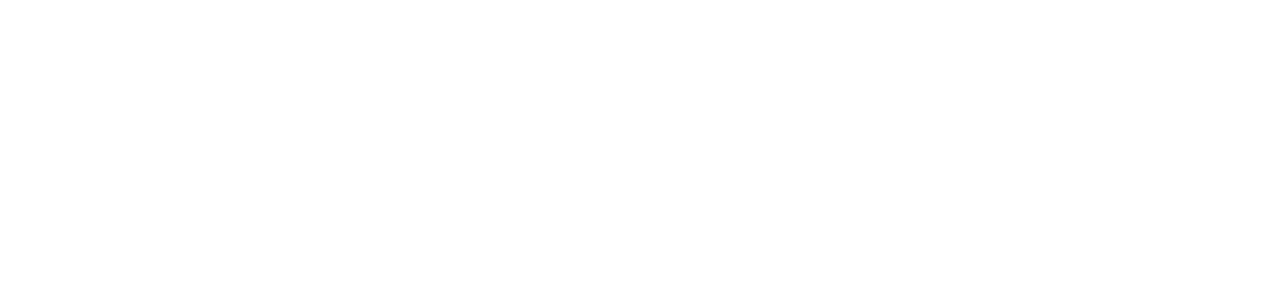
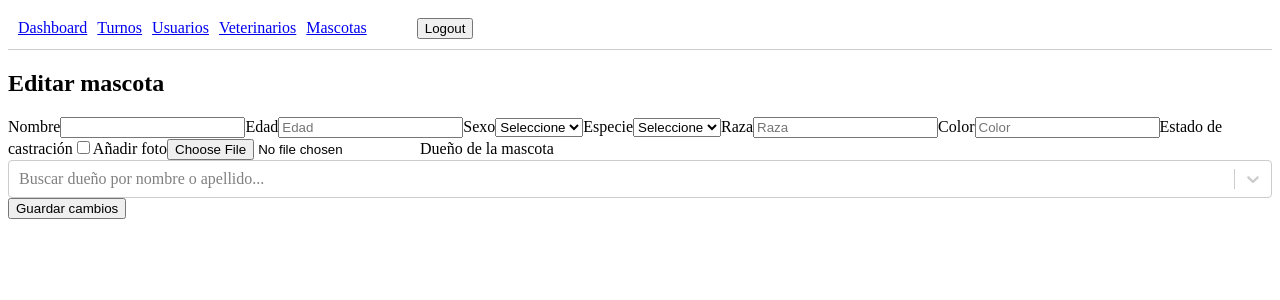
Before and after one commit to MikYY8/VetLink-frontend-web, a React (Vite) app: page /update-pet/1 in a window 1280 px wide. Before the commit this address had no page. Shown: the top 300 px of the page. Built offline with nearby package versions, Linux system fonts and the light colour scheme; no server answers; sample sign-in values are in the browser's storage.

Commit message:
pets can be updated and deleted

```diff
--- a/src/App.jsx
+++ b/src/App.jsx
@@ -11,6 +11,7 @@
 import RegisterPet from "./pages/RegisterPet"
 import UpdateUser from "./pages/UpdateUser"
 import UpdateVet from "./pages/UpdateVet"
+import UpdatePet from "./pages/UpdatePet"
 
 import ProtectedRoute from "./components/ProtectedRoute"
 import PrivateLayout from "./components/PrivateLayout"
@@ -38,6 +39,7 @@
           <Route path="/register-user" element={<RegisterUser />} />
           <Route path="/update-user/:ownerId" element={<UpdateUser />} />
           <Route path="/update-vet/:vetId" element={<UpdateVet />} />
+          <Route path="/update-pet/:petId" element={<UpdatePet />} />
           <Route path="/register-vet" element={<RegisterVet />} />
           <Route path="/register-pet" element={<RegisterPet/>} />
 
--- a/src/pages/Pets.jsx
+++ b/src/pages/Pets.jsx
@@ -1,11 +1,13 @@
 import { useState, useEffect } from "react";
-import {Link } from "react-router-dom";
+import {Link, useNavigate } from "react-router-dom";
 import axios from "axios";
 
 function GetPets(){
     const [pets, setPets] = useState([]);
     const [error, setError] = useState("");
     const [loading, setLoading] = useState(true);
+    const navigate = useNavigate();
+
 
     const fetchPets = async () => {
         const token = localStorage.getItem("token");
@@ -40,23 +42,11 @@
   if (error) return <p style={{ color: "red" }}>{error}</p>;
 
 
-    const handleUpdate = async () => {
-        const token = localStorage.getItem("token");
-
-        try{
-            await fetch(`http://localhost:3000/owner/pets/${petId}`, {
-                method: "PUT",
-                headers: {
-                    "Content-Type": "application/json",
-                    Authorization: `Bearer ${token}`,
-                },
-            });
-        }catch(error){
-            console.error(error);
-        };
+    const handleUpdate = async (petId) => {
+        navigate(`/update-pet/${petId}`);
     };
 
-    const handleDelete = async () => {
+    const handleDelete = async (petId) => {
         const token = localStorage.getItem("token");
 
         try{
@@ -67,6 +57,11 @@
                     Authorization: `Bearer ${token}`,
                 },
             });
+
+            alert("Mascota eliminada");
+
+            // refrescar lista
+            setPets(pets.filter(u => u._id !== petId));
         }catch(error){
             console.error(error);
         }
--- /dev/null
+++ b/src/pages/UpdatePet.jsx
@@ -0,0 +1,230 @@
+import { useParams, useNavigate } from "react-router-dom";
+import { useEffect, useState } from "react";
+import axios from "axios";
+import Select from "react-select";
+
+function UpdatePet() {
+    const { petId } = useParams();
+    const navigate = useNavigate();
+    const token = localStorage.getItem("token");
+
+    // Buscar owners
+    const [ownerOptions, setOwnerOptions] = useState([]);
+    const [loadingOwners, setLoadingOwners] = useState(false);
+    const [selectedOwner, setSelectedOwner] = useState(null);
+    const [searchOwner, setSearchOwner] = useState("");
+
+    const [formData, setFormData] = useState({
+        name: "",
+        age: "",
+        sex: "",
+        species: "",
+        breed: "",
+        color: "",
+        isNeutered: false,
+        photoUrl: "",
+        owner: ""
+    });
+
+    useEffect(() => {
+    fetch(`http://localhost:3000/owner/pets/mypet/${petId}`, {
+        headers: {
+        Authorization: `Bearer ${token}`,
+        },
+    })
+        .then(res => res.json())
+        .then(data => {
+            const pet = data.data;
+
+            setFormData({
+                name: pet.name || "",
+                age: pet.age || "",
+                sex: pet.sex,
+                species: pet.species,
+                breed: pet.breed || "",
+                color: pet.color || "",
+                isNeutered: pet.isNeutered ?? false,
+                photoUrl: pet.photoUrl || "",
+                owner: pet.owner
+            });
+        });
+    }, []);
+
+    // traer owners del back
+    const fetchOwners = async (query) => {
+        try {
+            setLoadingOwners(true);
+
+            const res = await axios.get(
+            `http://localhost:3000/users/allowners?query=${query}`,
+            {
+                headers: {
+                Authorization: `Bearer ${token}`,
+                },
+            }
+            );
+
+            const options = res.data.data.map((owner) => ({
+                value: owner._id,
+                label: `${owner.firstName} ${owner.lastName} - ${owner.email}`,
+            }));
+
+            setOwnerOptions(options);
+        } catch (error) {
+            console.error("Error buscando owners", error);
+        } finally {
+            setLoadingOwners(false);
+        };
+    };
+
+    const handleOwnerSelect = (option) => {
+    setSelectedOwner(option);
+
+    setFormData((prev) => ({
+        ...prev,
+        owner: option.value,
+    }));
+    };
+
+    // Debounce, retrasa la busqueda de owners para no saturar de peticiones
+    useEffect(() => {
+        const delayDebounce = setTimeout(() => {
+            if (searchOwner.length >= 2) {
+            fetchOwners(searchOwner);
+            } else {
+            setOwnerOptions([]);
+            }
+        }, 500); // 500ms debounce
+
+        return () => clearTimeout(delayDebounce);
+        }, [searchOwner]);
+
+    const handleChange = (e) => {
+        const { name, type, value, checked } = e.target;
+
+        setFormData({
+            ...formData,
+            [name]: type === "checkbox" ? checked : value,
+        });
+    };
+
+  // manejar archivo de foto, para la foto de perfil
+  const handleFileChange = (e) => {
+    const file = e.target.files[0];
+      setFormData({
+          ...formData,
+          photo: file,
+      });
+    };
+
+  const handleSubmit = async (e) => {
+    e.preventDefault();
+
+    await axios.put(`http://localhost:3000/owner/pets/${petId}`,
+    formData,
+    {
+        headers: {
+        Authorization: `Bearer ${token}`,
+        "Content-Type": "application/json",
+        },
+    }
+    );
+
+    alert("Mascota actualizada");
+    navigate("/pets");
+  };
+
+  return (
+    <form onSubmit={handleSubmit}>
+        <h2>Editar mascota</h2>
+            <label htmlFor="name">
+                Nombre
+                <input name="name" value={formData.name} onChange={handleChange} />
+            </label>
+
+            <label htmlFor="age">
+                Edad
+                    <input
+                        name="age"
+                        placeholder="Edad"
+                        value={formData.age}
+                        onChange={handleChange}
+                    />
+            </label>
+
+            <label htmlFor="sex">
+                Sexo
+                <select name="sex" value={formData.sex} onChange={handleChange}>
+                    <option value="">Seleccione</option>
+                    <option value="M">M</option>
+                    <option value="F">F</option>
+                </select>
+            </label>
+
+            <label htmlFor="species">
+                Especie
+                <select name="species" value={formData.species} onChange={handleChange}>
+                    <option value="">Seleccione</option>
+                    <option value="DOG">Perro</option>
+                    <option value="CAT">Gato</option>
+                </select>
+            </label>
+
+            <label htmlFor="breed">
+                Raza
+                <input
+                    name="breed"
+                    placeholder="Raza"
+                    value={formData.breed}
+                    onChange={handleChange}
+                />
+            </label>
+
+            <label htmlFor="color">
+                Color
+                <input
+                    name="color"
+                    placeholder="Color"
+                    value={formData.color}
+                    onChange={handleChange}
+                />
+            </label>
+
+            <label htmlFor="isNeutered">
+                Estado de castración
+                <input
+                    type="checkbox"
+                    name="isNeutered"
+                    checked={formData.isNeutered}
+                    onChange={handleChange}
+                />
+            </label>
+
+            <label htmlFor="photoUrl" >
+                Añadir foto
+                <input
+                    type="file"
+                    accept="image/*"
+                    onChange={handleFileChange}
+                />
+            </label>
+
+            <label>
+                Dueño de la mascota
+                <Select
+                    placeholder="Buscar dueño por nombre o apellido..."
+                    isLoading={loadingOwners}
+                    options={ownerOptions}
+                    value={selectedOwner}
+                    onChange={handleOwnerSelect}
+                    onInputChange={(value) => setSearchOwner(value)}
+                    noOptionsMessage={() => "No se encontraron dueños"}
+                />
+            </label>
+
+        <button type="submit">Guardar cambios</button>
+    </form>
+  );
+}
+
+export default UpdatePet;
```
